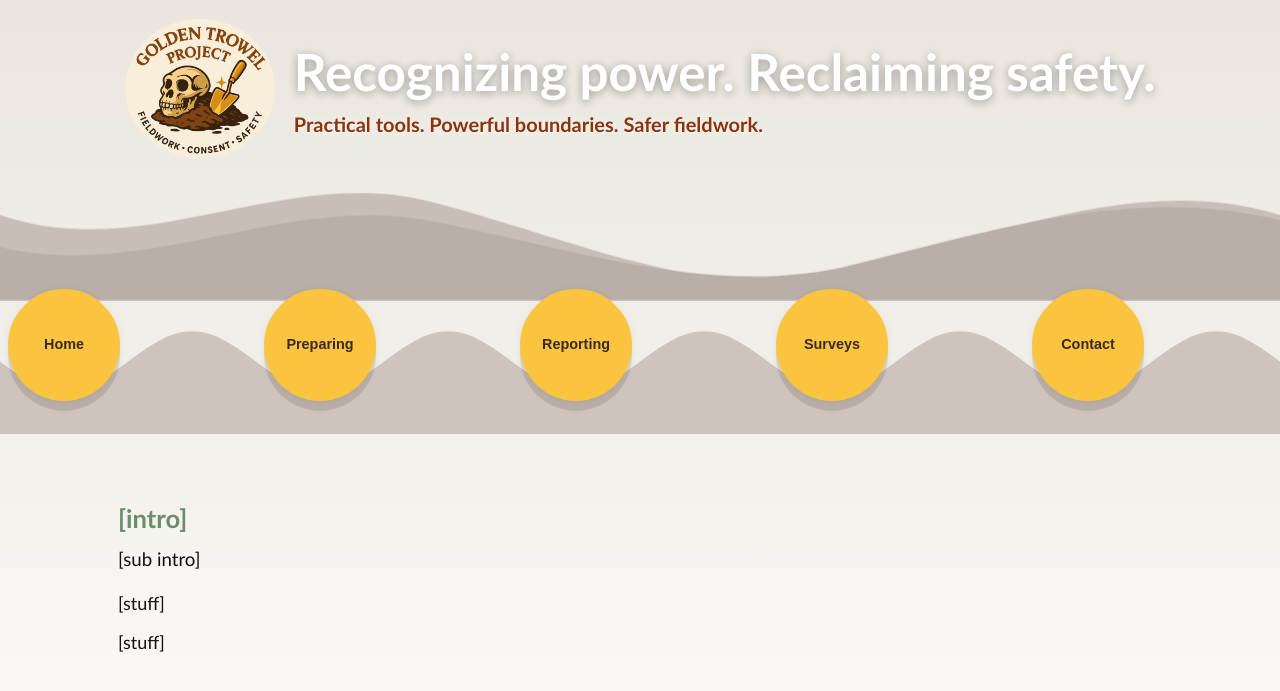
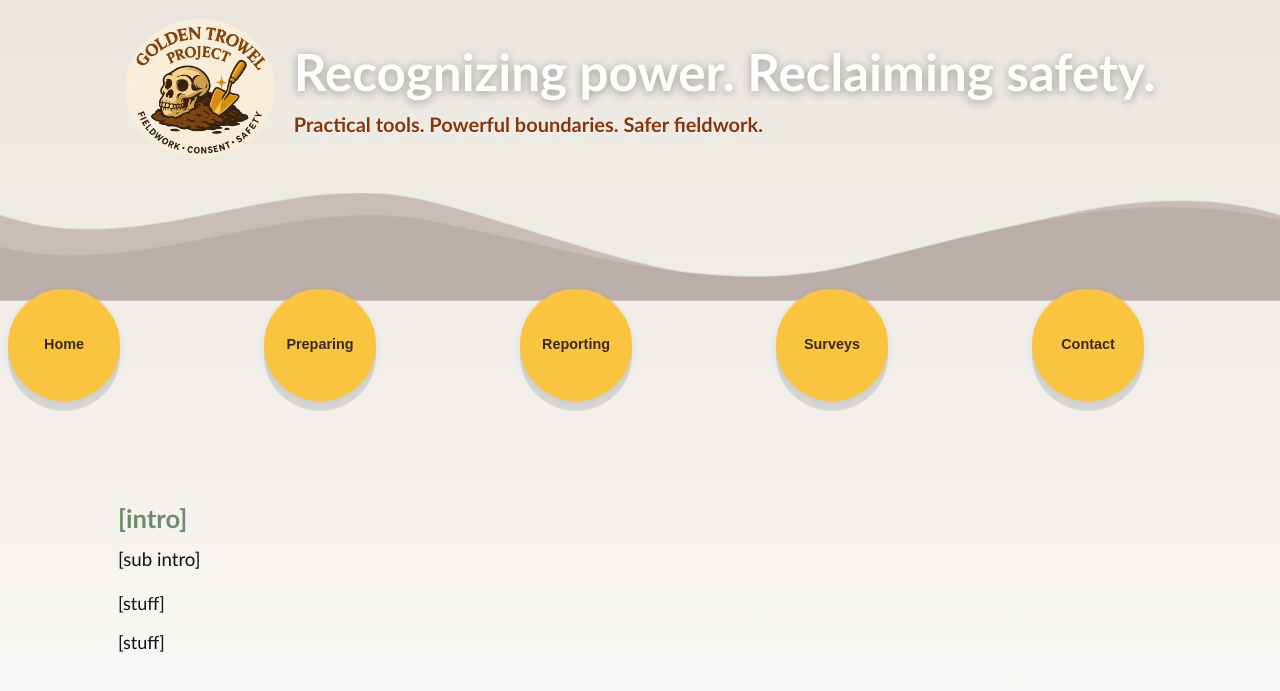
Before and after one commit to AnthroSafetyWarrior/GoldenTrowelProject, a Jekyll site: the page built from _pages/contact.html, in a window 1280 px wide. Shown: the top 691 px of the page. Built offline with Jekyll 4.4.1, drawn with Linux system fonts in a browser that asks for light colours.

Commit message:
updating name

```diff
--- a/_layouts/default.html
+++ b/_layouts/default.html
@@ -166,7 +166,10 @@
     .bubble{ width:100%; border-radius:999px; padding:.8rem 1rem; font-weight:800; background:var(--offwhite); color:var(--soil); border:2px solid color-mix(in srgb, var(--soil) 25%, transparent); transition:background .18s ease, color .18s ease, transform .18s ease, border-color .18s ease; min-height:44px; }
     .bubble:hover{ background:var(--logo-orange); color:#fff; transform:translateY(-2px); }
     .bubble:focus-visible{ outline:3px solid var(--accent); outline-offset:3px; }
-  </style>
+/* Clean gradient band: hide the inside sine-wave shape */
+.nav-gradient .wave{ display:none !important; }
+
+ </style>
 </head>
 
 <body>
```
